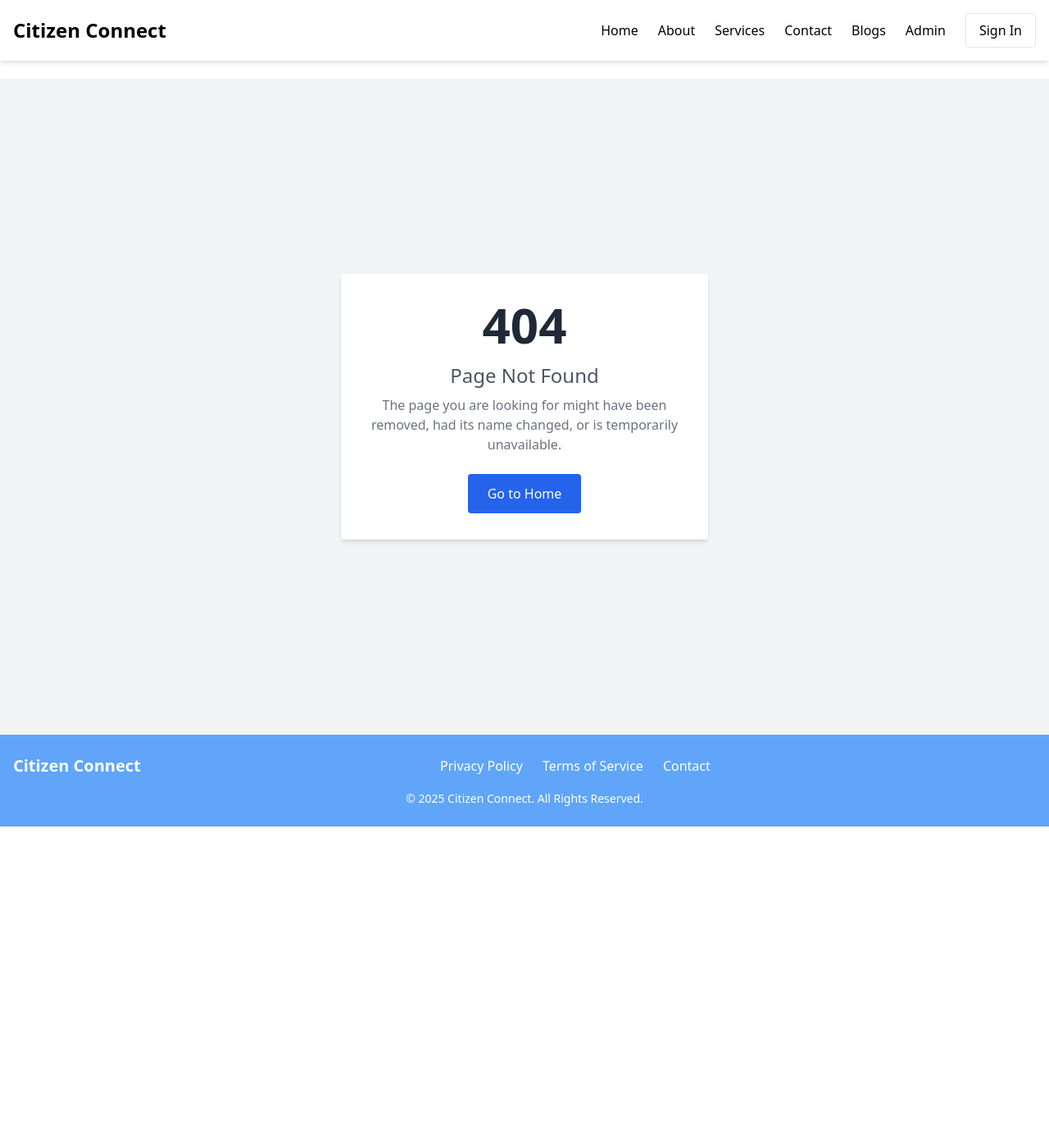
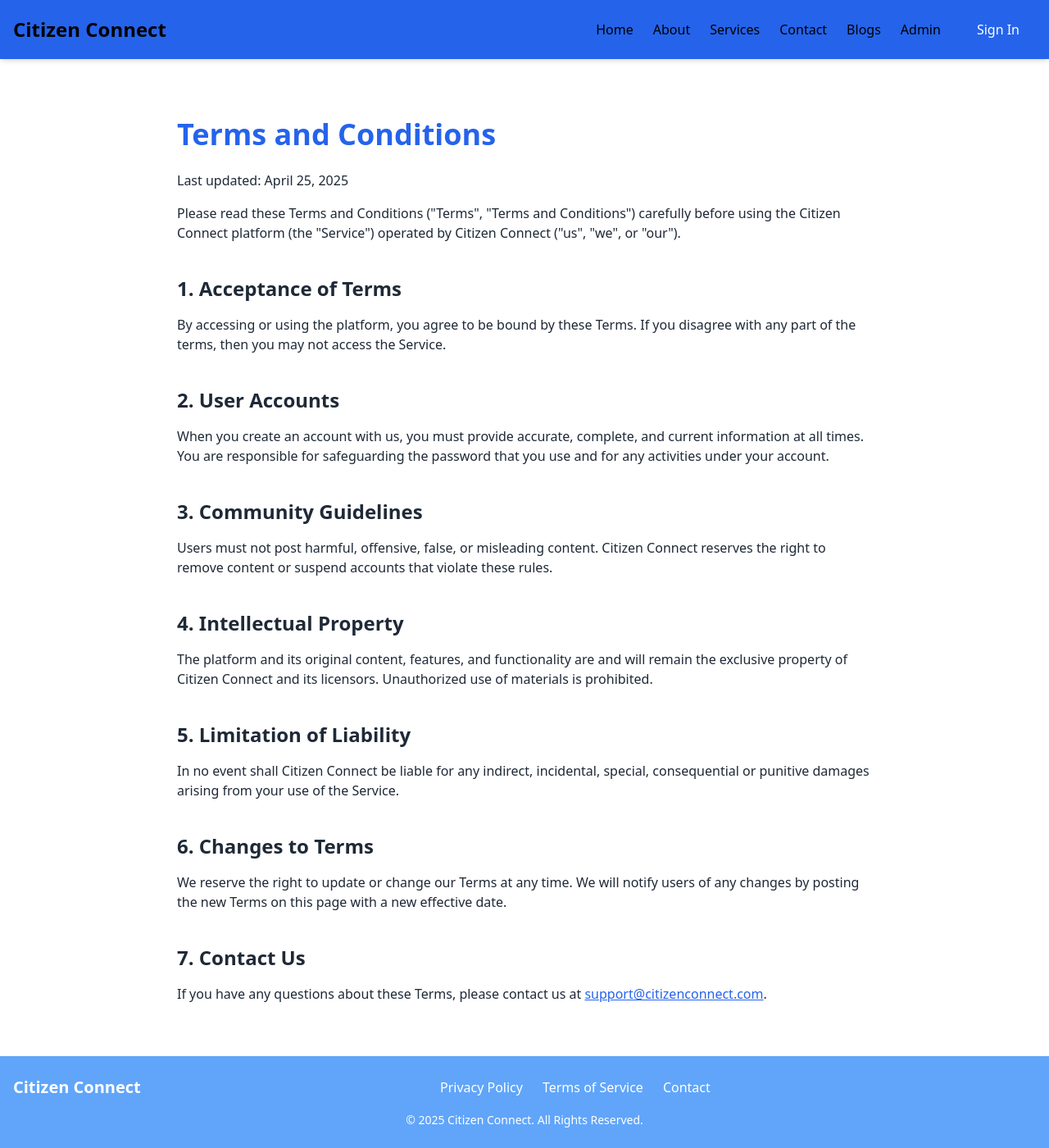
Before and after one commit to Titusrono/citizenConnectFrontend, an Angular app: page /terms in a window 1280 px wide. Shown: the whole page at 82% size. Before the commit the page ends 1008 px from the top, so only its background shows below. Built offline with nearby package versions, Linux system fonts and the light colour scheme.

Commit message:
privacy and times pages

```diff
--- a/src/app/app.routes.ts
+++ b/src/app/app.routes.ts
@@ -14,6 +14,8 @@ import { BlogComponent } from './components/blog/blog.component';
 import { ModeratorComponent } from './admin/moderator/moderator.component';
 import { StreamingliveComponent } from './components/streaminglive/streaminglive.component';
 import { VotingdasboardComponent } from './components/votingdasboard/votingdasboard.component';
+import { PrivacyComponent } from './components/privacy/privacy.component';
+import { TermsComponent } from './components/terms/terms.component';
 
 export const routes: Routes = [
     {path:'', 'title':'Home', component: HomeComponent},
@@ -30,6 +32,8 @@ export const routes: Routes = [
     {path:'moderator', 'title':'Moderator panel', component: ModeratorComponent},
     {path:'streaminglive', 'title':'Live Streaming', component: StreamingliveComponent},
     {path:'votingdasboard', 'title':'Voting Page', component: VotingdasboardComponent},
+    {path:'privacy', 'title':'Privacy',component:PrivacyComponent},
+    {path:'terms', 'title':'Terms', component:TermsComponent},
     {path:'**', 'title':'404', component: PagenotfoundComponent}
 
 
--- /dev/null
+++ b/src/app/components/privacy/privacy.component.html
@@ -0,0 +1,61 @@
+<div class="max-w-4xl mx-auto px-6 py-12 text-gray-800">
+    <h1 class="text-4xl font-bold mb-6 text-blue-600">Privacy Policy</h1>
+
+    <p class="mb-4">Last updated: April 25, 2025</p>
+
+    <p class="mb-6">
+      This Privacy Policy describes how Citizen Connect ("we", "us", or "our") collects, uses, and shares your personal information when you use our platform.
+    </p>
+
+    <h2 class="text-2xl font-semibold mb-4 mt-10">1. Information We Collect</h2>
+    <p class="mb-4">
+      We may collect the following types of personal information:
+    </p>
+    <ul class="list-disc pl-6 mb-4">
+      <li>Full name, email address, phone number, and profile data when you register</li>
+      <li>Feedback, issue reports, and petitions submitted on the platform</li>
+      <li>Usage data such as IP address, browser type, and interaction logs</li>
+    </ul>
+
+    <h2 class="text-2xl font-semibold mb-4 mt-10">2. How We Use Your Information</h2>
+    <p class="mb-4">
+      We use your information to:
+    </p>
+    <ul class="list-disc pl-6 mb-4">
+      <li>Provide and maintain the platform</li>
+      <li>Improve our services and user experience</li>
+      <li>Send important updates and notifications</li>
+      <li>Ensure the security of user accounts and content</li>
+    </ul>
+
+    <h2 class="text-2xl font-semibold mb-4 mt-10">3. Sharing Your Information</h2>
+    <p class="mb-4">
+      We do not sell your personal information. We may share it with third-party services (like analytics providers) only when necessary for operating or improving our services, and always with data protection in mind.
+    </p>
+
+    <h2 class="text-2xl font-semibold mb-4 mt-10">4. Data Security</h2>
+    <p class="mb-4">
+      We take reasonable steps to protect your personal data using technical and organizational measures. However, no method of transmission over the Internet is 100% secure.
+    </p>
+
+    <h2 class="text-2xl font-semibold mb-4 mt-10">5. Your Rights</h2>
+    <p class="mb-4">
+      You have the right to access, update, or delete your personal information. If you would like to exercise these rights, please contact us.
+    </p>
+
+    <h2 class="text-2xl font-semibold mb-4 mt-10">6. Cookies</h2>
+    <p class="mb-4">
+      We may use cookies to improve your experience on the site. You can choose to disable cookies in your browser settings.
+    </p>
+
+    <h2 class="text-2xl font-semibold mb-4 mt-10">7. Changes to This Policy</h2>
+    <p class="mb-4">
+      We may update this Privacy Policy occasionally. We’ll notify you of any significant changes by updating the "Last updated" date at the top of the policy.
+    </p>
+
+    <h2 class="text-2xl font-semibold mb-4 mt-10">8. Contact Us</h2>
+    <p class="mb-4">
+      If you have questions or concerns about this Privacy Policy, please email us at
+      <a href="mailto:support@citizenconnect.com" class="text-blue-600 underline">support&#64;citizenconnect.com</a>.
+    </p>
+  </div>
--- /dev/null
+++ b/src/app/components/terms/terms.component.html
@@ -0,0 +1,44 @@
+<div class="max-w-4xl mx-auto px-6 py-12 text-gray-800">
+    <h1 class="text-4xl font-bold mb-6 text-blue-600">Terms and Conditions</h1>
+
+    <p class="mb-4">Last updated: April 25, 2025</p>
+
+    <p class="mb-6">
+      Please read these Terms and Conditions ("Terms", "Terms and Conditions") carefully before using the Citizen Connect platform (the "Service") operated by Citizen Connect ("us", "we", or "our").
+    </p>
+
+    <h2 class="text-2xl font-semibold mb-4 mt-10">1. Acceptance of Terms</h2>
+    <p class="mb-4">
+      By accessing or using the platform, you agree to be bound by these Terms. If you disagree with any part of the terms, then you may not access the Service.
+    </p>
+
+    <h2 class="text-2xl font-semibold mb-4 mt-10">2. User Accounts</h2>
+    <p class="mb-4">
+      When you create an account with us, you must provide accurate, complete, and current information at all times. You are responsible for safeguarding the password that you use and for any activities under your account.
+    </p>
+
+    <h2 class="text-2xl font-semibold mb-4 mt-10">3. Community Guidelines</h2>
+    <p class="mb-4">
+      Users must not post harmful, offensive, false, or misleading content. Citizen Connect reserves the right to remove content or suspend accounts that violate these rules.
+    </p>
+
+    <h2 class="text-2xl font-semibold mb-4 mt-10">4. Intellectual Property</h2>
+    <p class="mb-4">
+      The platform and its original content, features, and functionality are and will remain the exclusive property of Citizen Connect and its licensors. Unauthorized use of materials is prohibited.
+    </p>
+
+    <h2 class="text-2xl font-semibold mb-4 mt-10">5. Limitation of Liability</h2>
+    <p class="mb-4">
+      In no event shall Citizen Connect be liable for any indirect, incidental, special, consequential or punitive damages arising from your use of the Service.
+    </p>
+
+    <h2 class="text-2xl font-semibold mb-4 mt-10">6. Changes to Terms</h2>
+    <p class="mb-4">
+      We reserve the right to update or change our Terms at any time. We will notify users of any changes by posting the new Terms on this page with a new effective date.
+    </p>
+
+    <h2 class="text-2xl font-semibold mb-4 mt-10">7. Contact Us</h2>
+    <p class="mb-4">
+      If you have any questions about these Terms, please contact us at <a href="mailto:support@citizenconnect.com" class="text-blue-600 underline">support&#64;citizenconnect.com</a>.
+    </p>
+  </div>
--- a/src/app/shared/footer/footer.component.html
+++ b/src/app/shared/footer/footer.component.html
@@ -8,8 +8,8 @@
 
       <!-- Navigation Links -->
       <nav class="flex flex-wrap justify-center md:justify-end space-x-6 mt-4 md:mt-0">
-        <a href="#" class="hover:text-gray-300 transition">Privacy Policy</a>
-        <a href="#" class="hover:text-gray-300 transition">Terms of Service</a>
+        <a href="privacy" class="hover:text-gray-300 transition">Privacy Policy</a>
+        <a href="terms" class="hover:text-gray-300 transition">Terms of Service</a>
         <a href="contact" class="hover:text-gray-300 transition">Contact</a>
       </nav>
 
--- a/src/app/shared/header/header.component.html
+++ b/src/app/shared/header/header.component.html
@@ -1,12 +1,15 @@
-<div class="bg-white text-black fixed top-0 w-full z-50 shadow-md">
+<div class="bg-blue-600 text-black fixed top-0 w-full z-50 shadow-md">
   <div class="container mx-auto flex items-center justify-between p-4">
     <!-- Logo -->
     <div class="text-2xl font-bold">Citizen Connect</div>
 
-    <!-- Hamburger Icon (Mobile only) -->
-    <!-- <button (click)="toggleMenu()" class="md:hidden text-3xl focus:outline-none">
-      &#9776;
-    </button> -->
+    <!-- Hamburger Icon (Mobile) -->
+    <button class="md:hidden focus:outline-none" (click)="toggleMobileMenu()">
+      <svg class="w-6 h-6" fill="none" stroke="currentColor" viewBox="0 0 24 24">
+        <path stroke-linecap="round" stroke-linejoin="round" stroke-width="2"
+              d="M4 6h16M4 12h16M4 18h16" />
+      </svg>
+    </button>
 
     <!-- Desktop Menu -->
     <div class="hidden md:flex items-center space-x-6">
@@ -16,31 +19,29 @@
       <a href="/contact" routerLink="/contact" routerLinkActive="font-bold underline">Contact</a>
       <a href="/blog" routerLink="/blog" routerLinkActive="font-bold underline">Blogs</a>
       <a href="/dashboard" routerLink="/dashboard" routerLinkActive="font-bold underline">Admin</a>
-      <!-- <a href="/moderator" routerLink="/moderator" routerLinkActive="font-bold underline">Moderator</a>
-      <a href="/petition" routerLink="/petition" routerLinkActive="font-bold underline">Petition</a>
-      <a href="/realtimereport" routerLink="/realtimereport" routerLinkActive="font-bold underline">Real-Time</a>
-      <a href="/streaminglive" routerLink="/streaminglive" routerLinkActive="font-bold underline">Live Stream</a>
-      <a href="/votingdasboard" routerLink="/votingdasboard" routerLinkActive="font-bold underline">Voting</a> -->
-      <a href="/login" class="py-2 px-4 bg-white text-black border rounded hover:bg-gray-100">Sign In</a>
+      <a href="/login"
+         class="py-2 px-5 bg-blue-600 text-white rounded-full hover:bg-blue-700 transition duration-300">
+        Sign In
+      </a>
     </div>
   </div>
 
   <!-- Mobile Menu -->
-  <div #mobileMenu class="md:hidden hidden flex-col space-y-2 px-4 pb-4">
+  @if (mobileMenuVisible) {
+    <div class="md:hidden flex flex-col space-y-2 px-4 pb-4">
       <a href="/" routerLink="/" routerLinkActive="font-bold underline">Home</a>
       <a href="/about" routerLink="/about" routerLinkActive="font-bold underline">About</a>
       <a href="/service" routerLink="/service" routerLinkActive="font-bold underline">Services</a>
       <a href="/contact" routerLink="/contact" routerLinkActive="font-bold underline">Contact</a>
       <a href="/blog" routerLink="/blog" routerLinkActive="font-bold underline">Blogs</a>
       <a href="/dashboard" routerLink="/dashboard" routerLinkActive="font-bold underline">Admin</a>
-    <!-- <a href="/moderator" routerLink="/moderator" routerLinkActive="font-bold underline">Moderator</a>
-    <a href="/petition" routerLink="/petition" routerLinkActive="font-bold underline">Petition</a>
-    <a href="/realtimereport" routerLink="/realtimereport" routerLinkActive="font-bold underline">Real-Time</a>
-    <a href="/streaminglive" routerLink="/streaminglive" routerLinkActive="font-bold underline">Live Stream</a>
-    <a href="/votingdasboard" routerLink="/votingdasboard" routerLinkActive="font-bold underline">Voting</a> -->
-    <a href="/login" class="py-2 px-4 bg-white text-black border rounded hover:bg-gray-100">Sign In</a>
+      <a href="/login"
+         class="mt-2 py-2 px-4 text-center bg-blue-600 text-white rounded-full hover:bg-blue-700 transition duration-300">
+        Sign In
+      </a>
     </div>
+  }
 </div>
 
-<!-- Spacer -->
+<!-- Spacer to avoid content being hidden behind fixed navbar -->
 <div class="h-24"></div>
--- a/src/app/shared/header/header.component.ts
+++ b/src/app/shared/header/header.component.ts
@@ -2,10 +2,15 @@ import { Component } from '@angular/core';
 
 @Component({
   selector: 'app-header',
+  standalone:true,
   imports: [],
   templateUrl: './header.component.html',
   styleUrl: './header.component.scss'
 })
 export class HeaderComponent {
+  mobileMenuVisible = false;
 
+  toggleMobileMenu() {
+    this.mobileMenuVisible = !this.mobileMenuVisible;
+  }
 }
```
Also changed, not shown: src/app/components/privacy/privacy.component.ts (added, +11 -0 lines), src/app/components/terms/terms.component.ts (added, +11 -0 lines), src/app/components/privacy/privacy.component.scss (added), src/app/components/terms/terms.component.scss (added), 2 other files (tests, documents, lock files or other folders). Lines whose indentation alone changed are shown as unchanged.
